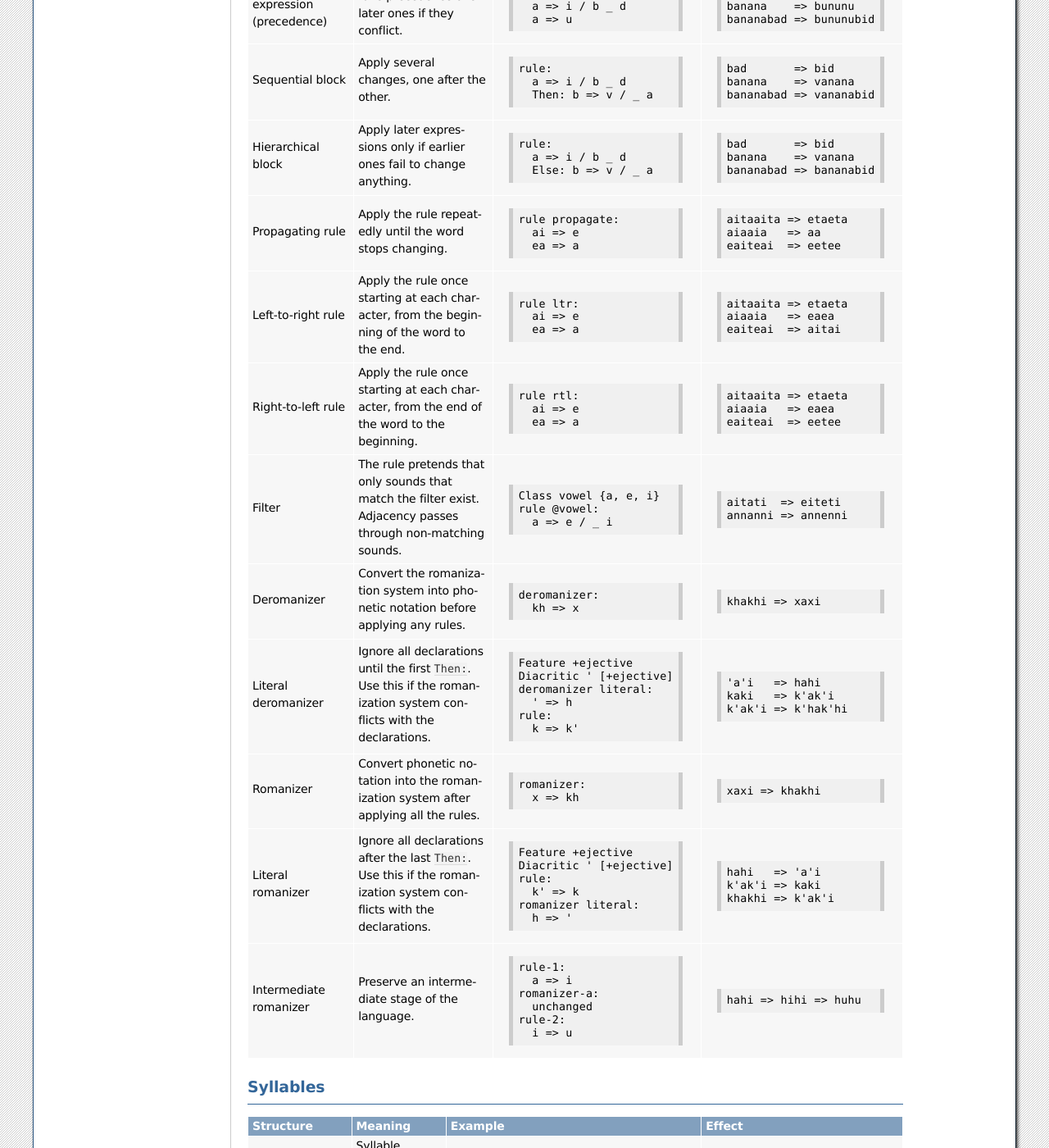
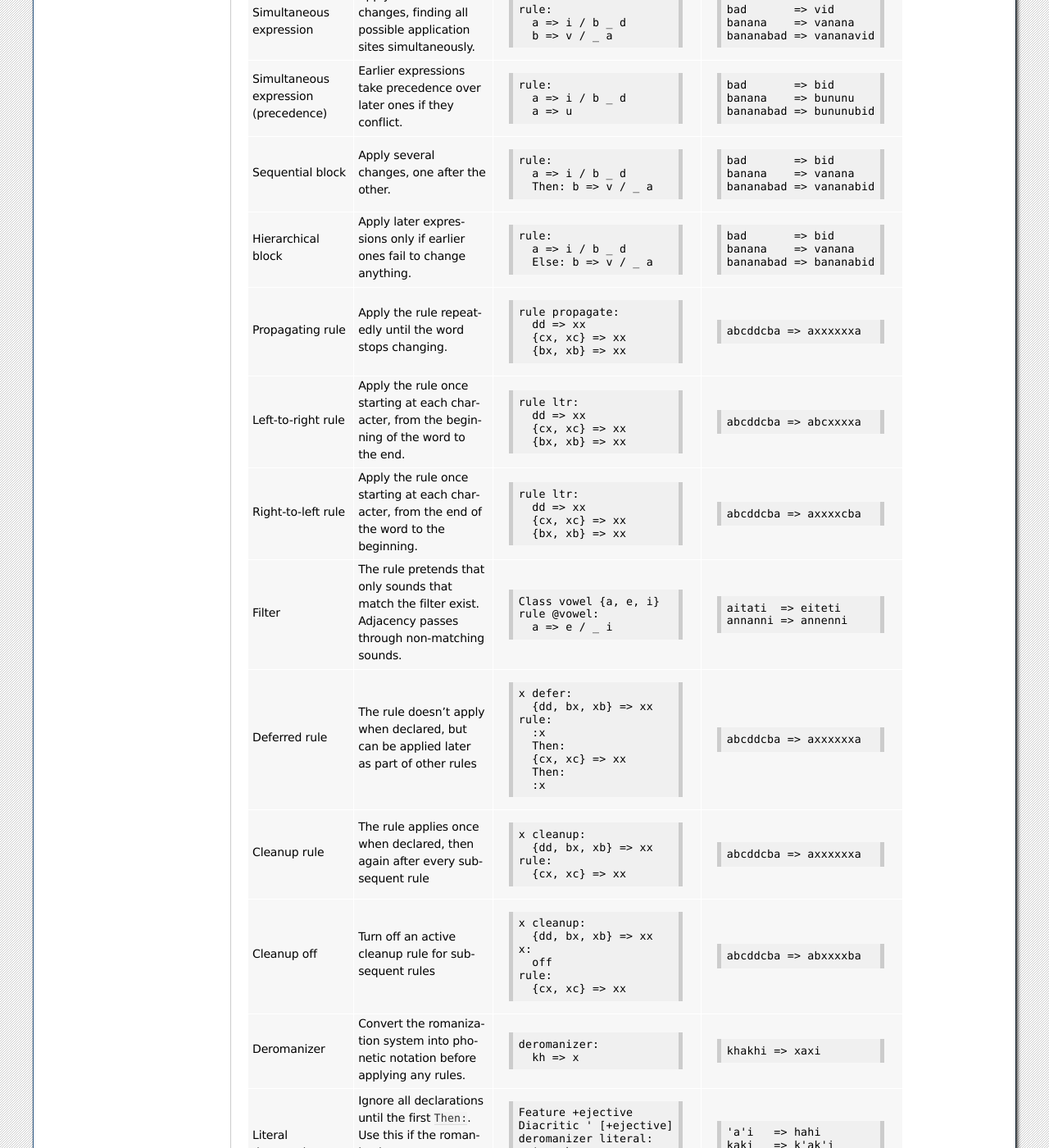
Before and after one commit to def-gthill/lexurgy, a Sphinx documentation site: the page built from doc/source/sc-cheat-sheet.rst, in a window 1280 px wide and 1400 px high, scrolled down 6817 px. Shown: the whole window at 82% size. Built offline with Sphinx 7.4.7, drawn with Linux system fonts in a browser that asks for light colours; some of the changed text lies outside the part shown.

Commit message:
Cheat sheet examples for the new features

```diff
--- a/doc/source/sc-cheat-sheet.rst
+++ b/doc/source/sc-cheat-sheet.rst
@@ -210,6 +210,13 @@ Combining Elements
 |                       |                           |     $$ => * / _ a                     |   ran tanta => ran danta  |
 |                       |                           |     t => d / n $$ _                   |                           |
 +-----------------------+---------------------------+---------------------------------------+---------------------------+
+| Reusable element      | Define a complex element  | ::                                    | ::                        |
+|                       | that can be referenced    |                                       |                           |
+|                       | by name                   |   Element batman (na)+                |   bananabad => bininabad  |
+|                       |                           |   rule:                               |   nananab => nininav      |
+|                       |                           |     a => i / _ @batman b              |                           |
+|                       |                           |     b => v / $ @batman _              |                           |
++-----------------------+---------------------------+---------------------------------------+---------------------------+
 
 Features
 ---------
@@ -362,27 +369,57 @@ Blocks
 +-----------------------+---------------------------+---------------------------------------+---------------------------+
 | Propagating rule      | Apply the rule repeatedly | ::                                    | ::                        |
 |                       | until the word stops      |                                       |                           |
-|                       | changing.                 |   rule propagate:                     |   aitaaita => etaeta      |
-|                       |                           |     ai => e                           |   aiaaia   => aa          |
-|                       |                           |     ea => a                           |   eaiteai  => eetee       |
+|                       | changing.                 |   rule propagate:                     |   abcddcba => axxxxxxa    |
+|                       |                           |     dd => xx                          |                           |
+|                       |                           |     {cx, xc} => xx                    |                           |
+|                       |                           |     {bx, xb} => xx                    |                           |
 +-----------------------+---------------------------+---------------------------------------+---------------------------+
 | Left-to-right rule    | Apply the rule once       | ::                                    | ::                        |
 |                       | starting at each          |                                       |                           |
-|                       | character, from the       |   rule ltr:                           |   aitaaita => etaeta      |
-|                       | beginning of the word to  |     ai => e                           |   aiaaia   => eaea        |
-|                       | the end.                  |     ea => a                           |   eaiteai  => aitai       |
+|                       | character, from the       |   rule ltr:                           |   abcddcba => abcxxxxa    |
+|                       | beginning of the word to  |     dd => xx                          |                           |
+|                       | the end.                  |     {cx, xc} => xx                    |                           |
+|                       |                           |     {bx, xb} => xx                    |                           |
 +-----------------------+---------------------------+---------------------------------------+---------------------------+
 | Right-to-left rule    | Apply the rule once       | ::                                    | ::                        |
 |                       | starting at each          |                                       |                           |
-|                       | character, from the       |   rule rtl:                           |   aitaaita => etaeta      |
-|                       | end of the word to        |     ai => e                           |   aiaaia   => eaea        |
-|                       | the beginning.            |     ea => a                           |   eaiteai  => eetee       |
+|                       | character, from the       |   rule ltr:                           |   abcddcba => axxxxcba    |
+|                       | end of the word to        |     dd => xx                          |                           |
+|                       | the beginning.            |     {cx, xc} => xx                    |                           |
+|                       |                           |     {bx, xb} => xx                    |                           |
 +-----------------------+---------------------------+---------------------------------------+---------------------------+
 | Filter                | The rule pretends that    | ::                                    | ::                        |
 |                       | only sounds that match    |                                       |                           |
 |                       | the filter exist.         |   Class vowel {a, e, i}               |   aitati  => eiteti       |
 |                       | Adjacency passes through  |   rule @vowel:                        |   annanni => annenni      |
 |                       | non-matching sounds.      |     a => e / _ i                      |                           |
++-----------------------+---------------------------+---------------------------------------+---------------------------+
+| Deferred rule         | The rule doesn't apply    | ::                                    | ::                        |
+|                       | when declared, but can    |                                       |                           |
+|                       | be applied later as part  |   x defer:                            |   abcddcba => axxxxxxa    |
+|                       | of other rules            |     {dd, bx, xb} => xx                |                           |
+|                       |                           |   rule:                               |                           |
+|                       |                           |     :x                                |                           |
+|                       |                           |     Then:                             |                           |
+|                       |                           |     {cx, xc} => xx                    |                           |
+|                       |                           |     Then:                             |                           |
+|                       |                           |     :x                                |                           |
++-----------------------+---------------------------+---------------------------------------+---------------------------+
+| Cleanup rule          | The rule applies once     | ::                                    | ::                        |
+|                       | when declared, then       |                                       |                           |
+|                       | again after every         |   x cleanup:                          |   abcddcba => axxxxxxa    |
+|                       | subsequent rule           |     {dd, bx, xb} => xx                |                           |
+|                       |                           |   rule:                               |                           |
+|                       |                           |     {cx, xc} => xx                    |                           |
++-----------------------+---------------------------+---------------------------------------+---------------------------+
+| Cleanup off           | Turn off an active        | ::                                    | ::                        |
+|                       | cleanup rule for          |                                       |                           |
+|                       | subsequent rules          |   x cleanup:                          |   abcddcba => abxxxxba    |
+|                       |                           |     {dd, bx, xb} => xx                |                           |
+|                       |                           |   x:                                  |                           |
+|                       |                           |     off                               |                           |
+|                       |                           |   rule:                               |                           |
+|                       |                           |     {cx, xc} => xx                    |                           |
 +-----------------------+---------------------------+---------------------------------------+---------------------------+
 | Deromanizer           | Convert the romanization  | ::                                    | ::                        |
 |                       | system into phonetic      |                                       |                           |
```
